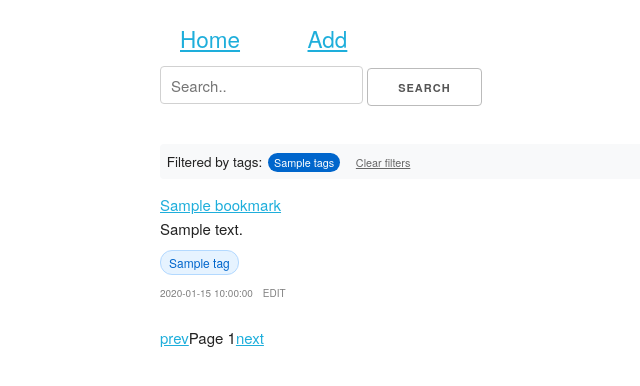
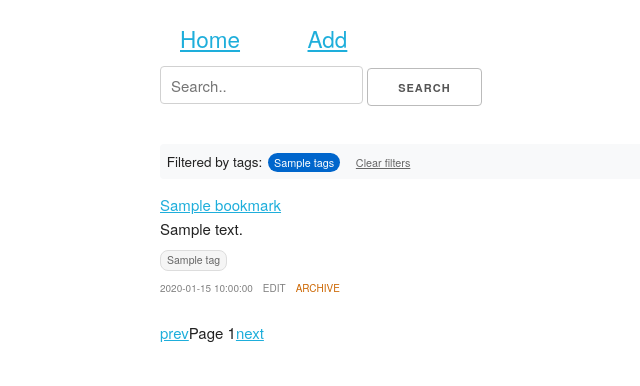
Before and after one commit to augustbonds/elefant, a Flask app: template app/templates/index.html in a window 1280 px wide. Shown: the part 65-451 px from the top of the page, without its empty margins (0-640 px from the left). Run offline with Flask 2, Linux system fonts and the light colour scheme; the template is opened without the code that fills it: most values are stand-ins (such as "Sample title", 1, 10 or a date in 2020); parts of the project's set-up code (start-up, migrations or seed data) failed here and were passed over.

Commit message:
Add archive functionality and fix pagination
**Archive Features:**
- Add safe bookmark archiving instead of deletion
- Archive posts are hidden from all views but data preserved
- Add archive_post() method with date_archived timestamp
- Orange archive links with confirmation dialog
- Auth-protected POST /bookmarks/<id>/archive route

**Pagination Fixes:**
- Fix search pagination bug - preserve search query in pagination links
- Change offset from page number to actual item count to skip
- Update prev/next calculations: prev = max(0, offset - limit), next = offset + limit
- Change default page size from 10 to 20 items
- Fix page number calculation: (offset // limit) + 1

**Tag Display Improvements:**
- Make tags smaller and gray instead of blue for subtle appearance
- Filter out empty tags to prevent visual artifacts
- Reduce tag padding and font size for cleaner look

🤖 Generated with [Claude Code](https://claude.ai/code)

Co-Authored-By: Claude <noreply@anthropic.com>

```diff
--- a/app/routes.py
+++ b/app/routes.py
@@ -19,25 +19,25 @@ def index():
     tags = request.args.get('tags', default='', type=str)
     tags = [] if tags == '' else [tag.strip() for tag in tags.split(',')]
     offset = request.args.get('offset', default=0, type=int)
-    limit = request.args.get('limit', default=10, type=int)
-    prev_offset = offset if offset == 0 else offset - 1
-    next_offset = offset + 1
+    limit = request.args.get('limit', default=20, type=int)
+    prev_offset = max(0, offset - limit)
+    next_offset = offset + limit
     logger.info(
         f"index(): tags = {tags} offset = {offset} limit = {limit} prev_offset = {prev_offset} next_offset={next_offset}")
     search_query = request.args.get("q", default='', type=str)
     if search_query:
         logger.info(f"search query specified: {search_query}")
         return render_template('index.html', search_query=search_query, user=user,
-                               bookmarks=store.search_posts(search_query, offset, limit), page_num=offset + 1,
+                               bookmarks=store.search_posts(search_query, offset, limit), page_num=(offset // limit) + 1,
                                prev_offset=prev_offset, next_offset=next_offset, limit=limit)
     elif tags:
         logger.info(f"tags specified: {tags}")
         return render_template('index.html', tags=",".join(tags), user=user,
-                               bookmarks=store.get_posts_by_tags(tags, offset, limit), page_num=offset + 1,
+                               bookmarks=store.get_posts_by_tags(tags, offset, limit), page_num=(offset // limit) + 1,
                                prev_offset=prev_offset, next_offset=next_offset, limit=limit)
     else:
         logger.info(f"no tags specified")
-        return render_template('index.html', user=user, bookmarks=store.get_posts(offset, limit), page_num=offset + 1,
+        return render_template('index.html', user=user, bookmarks=store.get_posts(offset, limit), page_num=(offset // limit) + 1,
                                prev_offset=prev_offset, next_offset=next_offset, limit=limit)
 
 
@@ -93,6 +93,15 @@ def edit_bookmark(post_id):
             return "Bookmark not found", 404
 
 
+@app.route('/bookmarks/<int:post_id>/archive', methods=['POST'])
+@basic_auth.required
+def archive_bookmark(post_id):
+    if store.archive_post(post_id):
+        return redirect('/')
+    else:
+        return "Bookmark not found", 404
+
+
 def post_from_form(form):
     post = {"url": request.form['url'],
             "title": request.form['title'],
--- a/app/static/css/custom.css
+++ b/app/static/css/custom.css
@@ -34,25 +34,36 @@ a.edit-link:hover {
   color: #333;
 }
 
+a.archive-link {
+  font-size: x-small;
+  color: #cc6600;
+  text-decoration: none;
+  margin-left: 10px;
+}
+
+a.archive-link:hover {
+  color: #994400;
+}
+
 div.bookmark-tags {
   margin: 0.5em 0;
 }
 
 a.tag-badge {
   display: inline-block;
-  background-color: #e6f3ff;
-  color: #0066cc;
-  padding: 2px 8px;
-  margin: 2px 4px 2px 0;
-  border-radius: 12px;
-  font-size: 0.8em;
+  background-color: #f5f5f5;
+  color: #666;
+  padding: 1px 6px;
+  margin: 2px 3px 2px 0;
+  border-radius: 8px;
+  font-size: 0.7em;
   text-decoration: none;
-  border: 1px solid #b3d9ff;
+  border: 1px solid #ddd;
 }
 
 a.tag-badge:hover {
-  background-color: #cce6ff;
-  color: #004499;
+  background-color: #eee;
+  color: #444;
 }
 
 div.active-filters {
--- a/app/store/abstract_store.py
+++ b/app/store/abstract_store.py
@@ -26,3 +26,7 @@ class AbstractStore(ABC):
     @abstractmethod
     def update_post(self, post_id, updated_post):
         pass
+
+    @abstractmethod
+    def archive_post(self, post_id):
+        pass
--- a/app/templates/index.html
+++ b/app/templates/index.html
@@ -28,17 +28,19 @@
     {% if bookmark.tags %}
     <div class="bookmark-tags">
       {% for tag in bookmark.tags %}
+      {% if tag.strip() %}
       <a href="/?tags={{tag}}" class="tag-badge">{{tag}}</a>
+      {% endif %}
       {% endfor %}
     </div>
     {% endif %}
     <div class="bookmark-timestamp">
-      <p>{{bookmark.date_added}}<a href="/bookmarks/{{bookmark.id}}/edit" class="edit-link">EDIT</a></p>
+      <p>{{bookmark.date_added}}<a href="/bookmarks/{{bookmark.id}}/edit" class="edit-link">EDIT</a><a href="/bookmarks/{{bookmark.id}}/archive" class="archive-link" onclick="return confirm('Archive this bookmark?') && fetch(this.href, {method: 'POST'}).then(() => location.reload())">ARCHIVE</a></p>
     </div>
   </div>
   {% endfor %}
 <div class="bookmark-pagination">
-  <a href="/?offset={{prev_offset}}&limit={{limit}}&tags={{tags}}">prev</a>Page {{page_num}}<a href="/?offset={{next_offset}}&limit={{limit}}&tags={{tags}}">next</a>
+  <a href="/?offset={{prev_offset}}&limit={{limit}}&tags={{tags}}&q={{search_query}}">prev</a>Page {{page_num}}<a href="/?offset={{next_offset}}&limit={{limit}}&tags={{tags}}&q={{search_query}}">next</a>
 </div>
 </div>
 {% endblock %}
```
Also changed, not shown: app/store/file_store.py (+25 -11 lines).
